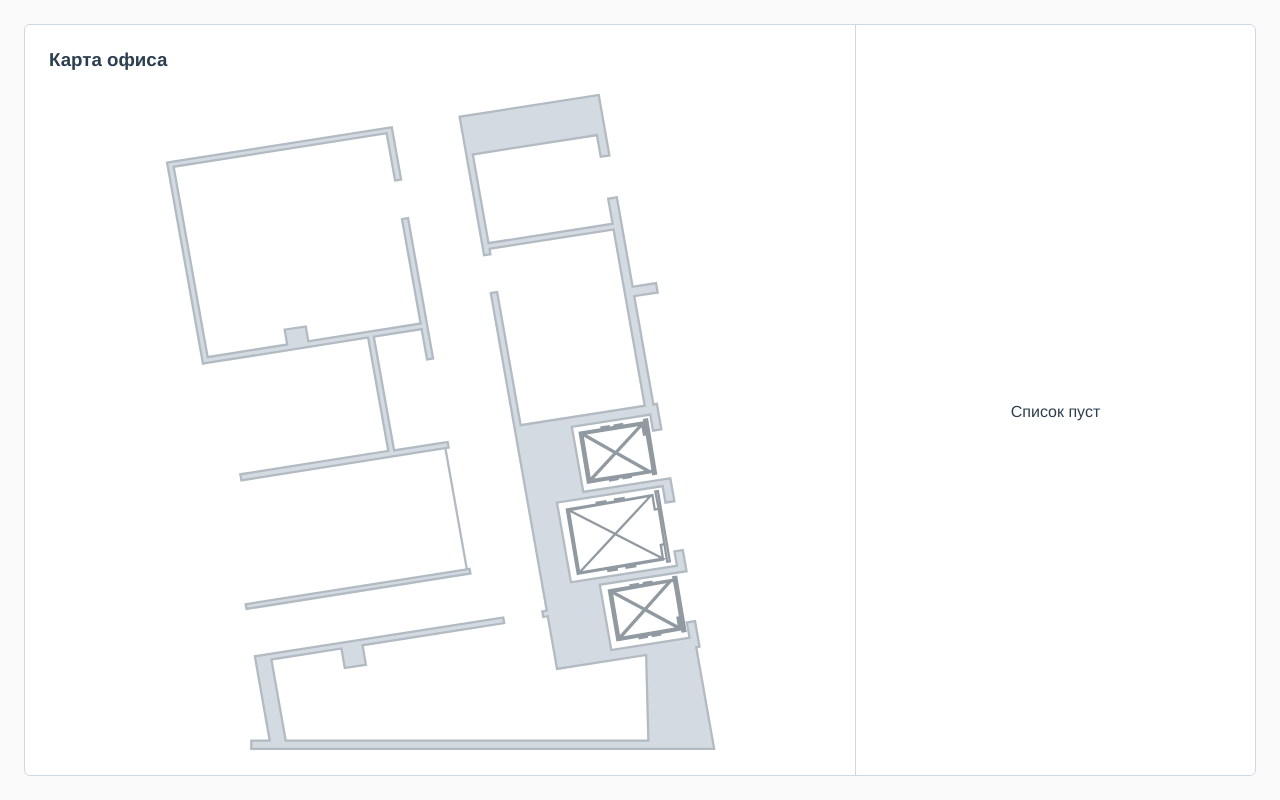
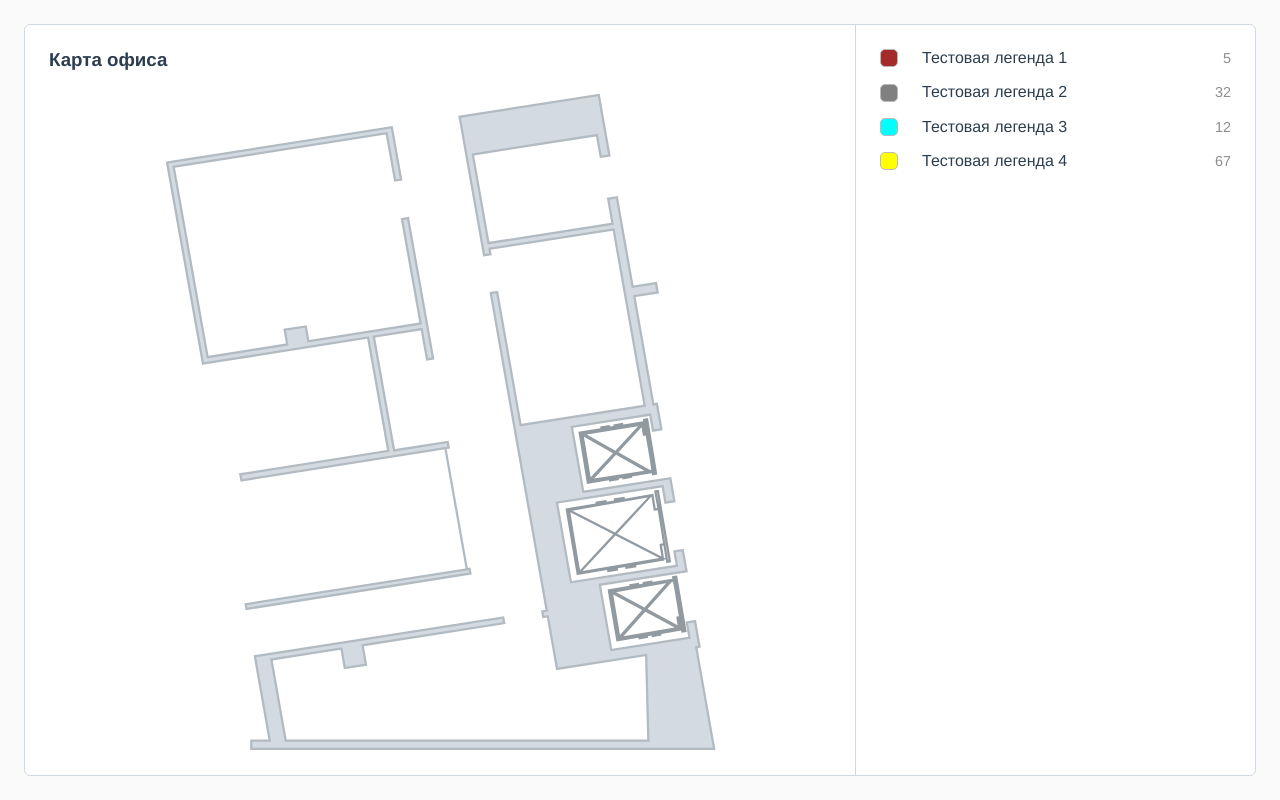
Before and after one commit to ozon-edu-vue-2021/office-plan, a Vue app: page / in a window 1280 px wide. Built offline with nearby package versions, Linux system fonts and the light colour scheme.

Commit message:
Implement vue draggable for side menu

```diff
--- /dev/null
+++ b/src/assets/legend.json
@@ -0,0 +1,22 @@
+[
+  {
+    "color": "brown",
+    "text": "Тестовая легенда 1",
+    "counter": 5
+  },
+  {
+    "color": "gray",
+    "text": "Тестовая легенда 2",
+    "counter": 32
+  },
+  {
+    "color": "aqua",
+    "text": "Тестовая легенда 3",
+    "counter": 12
+  },
+  {
+    "color": "yellow",
+    "text": "Тестовая легенда 4",
+    "counter": 67
+  }
+]
--- a/src/components/SideMenu.vue
+++ b/src/components/SideMenu.vue
@@ -7,6 +7,7 @@
     <div class="content">
       <div class="legend">
         <div v-if="legend.length > 0" class="legend__items">
+          <draggable v-model="legend">
             <legend-item
               v-for="(item, index) in legend"
               :key="index"
@@ -15,6 +16,7 @@
               :counter="item.counter"
               class="legend__item"
             />
+          </draggable>
         </div>
         <span v-else class="legend--empty">Список пуст</span>
       </div>
@@ -25,18 +27,25 @@
 
 <script>
 import LegendItem from "./LegendItem.vue";
+import Draggable from "vuedraggable";
+import legend from "@/assets/legend.json";
+
 export default {
   components: {
     LegendItem,
+    Draggable,
   },
   data: function () {
     return {
       legend: [],
     };
   },
+  created() {
+    this.loadLegend();
+  },
   methods: {
     loadLegend() {
-      throw new Error("Not implemented");
+      this.legend = legend;
     },
   },
 };
@@ -65,7 +74,6 @@ export default {
 }
 
 .content {
-  margin-top: 24px;
   flex: 1;
 }
 
@@ -79,8 +87,13 @@ export default {
   width: 100%;
 }
 
-.content .legend .legend__items .legend__item {
-  margin-top: 12px;
+.content .legend .legend__items .legend__item:not(:first-child) {
+  margin-top: 16px;
+  cursor: pointer;
+}
+
+.content .legend .legend__items .legend__item.sortable-chosen {
+  opacity: 25%;
 }
 
 .content .legend .legend--empty {
```
Lines whose indentation alone changed are shown as unchanged.
